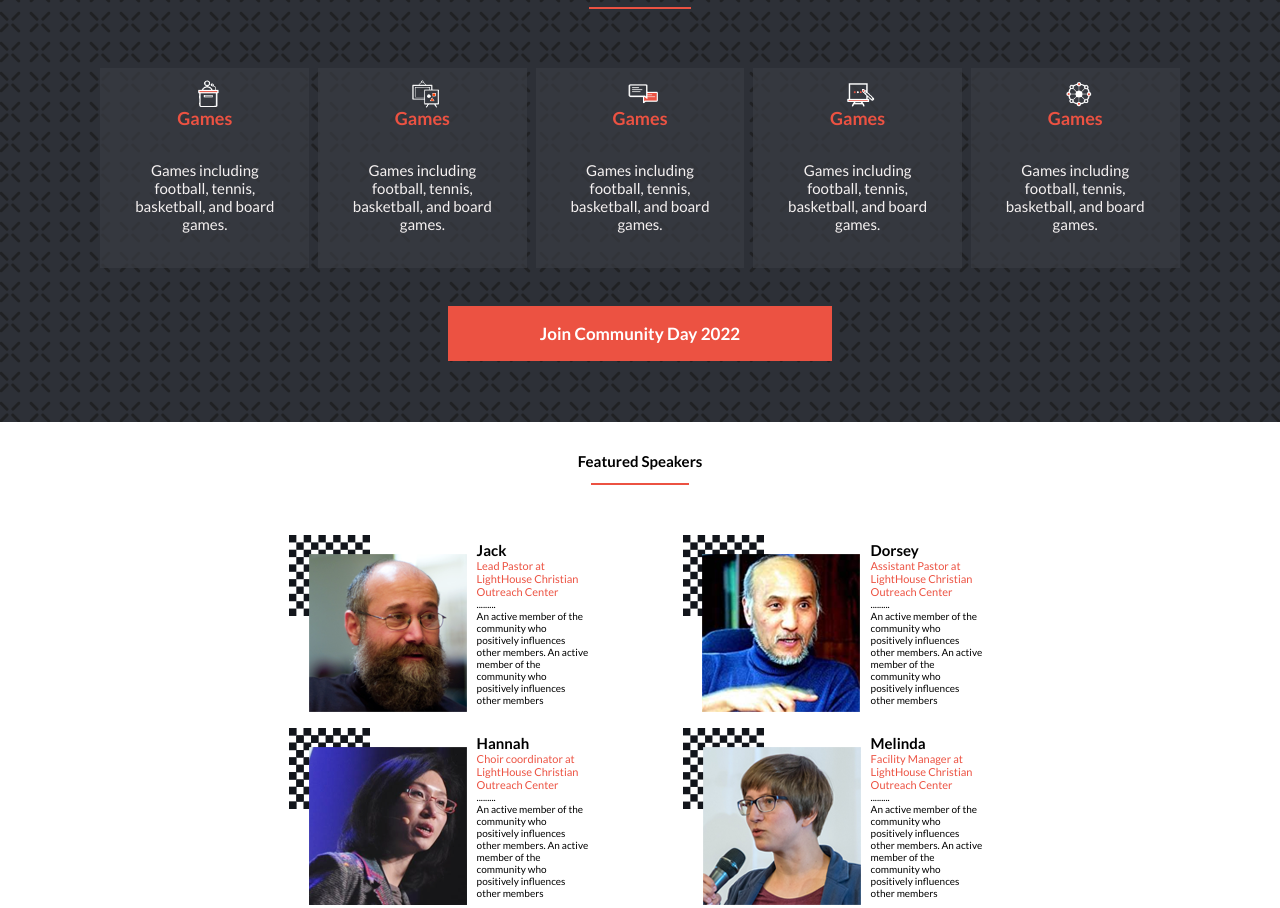
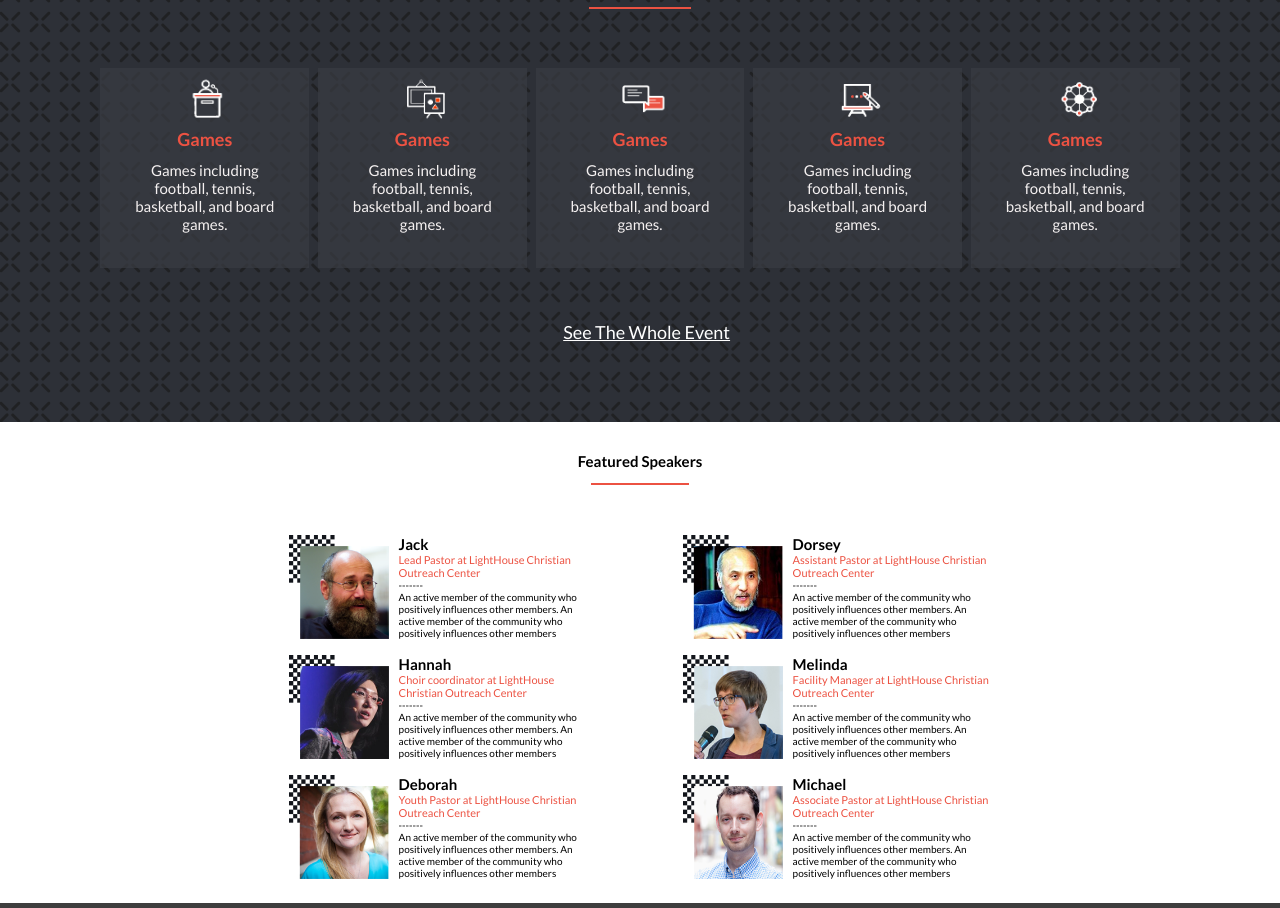
Before and after one commit to demix007/Capstone1-Project-Style-Conference, a website: page index.html in a window 1280 px wide. Shown: the part 826-1734 px from the top of the page. Drawn offline with Linux system fonts and the light colour scheme; a web font is replaced by a local one.

Commit message:
make changes recommended by reviewer to the site

```diff
--- a/about.css
+++ b/about.css
@@ -428,7 +428,6 @@ footer .copyright {
 
   #openMenu,
   #closeMenu,
-  .page-list.home,
   .showcase-intro,
   .partners-section {
     display: none;
@@ -568,7 +567,6 @@ footer .copyright {
     border-radius: 1rem;
     max-width: 50%;
     margin-inline-start: 1.5rem;
-    box-shadow: 0.3rem 0.7rem #e23f2d;
   }
 
   .email {
--- a/about.html
+++ b/about.html
@@ -194,6 +194,7 @@
         </p>
       </div>
       </footer>
-      <script src="modal_script.js"></script>
+      <script src="speakers.js"></script>
+      <script src="switch.js"></script>
 </body>
 </html>
--- a/index.html
+++ b/index.html
@@ -58,7 +58,7 @@
                             <a href="index.html" class="active-tab">Home</a>
                         </li>
                         <li class="page-list lato-font">
-                            <a href="about.html" class="active-tab">About</a>
+                            <a href="about.html">About</a>
                         </li>
                         <li class="page-list lato-font">
                             <a href="#">Services</a>
@@ -155,6 +155,9 @@
                     Join Community Day 2022
                 </button>
             </div>
+            <div class="whole-events-container">
+                <a href="#" class="whole-event">See The Whole Event</a>
+            </div>
         </div>
     </section>
 
--- a/speakers.js
+++ b/speakers.js
@@ -84,7 +84,7 @@ data.forEach((speaker) => {
 
   const dotText = document.createElement('p');
   dotText.setAttribute('id', 'dots');
-  dotText.textContent = '.........';
+  dotText.textContent = '-------';
   contentSection.appendChild(dotText);
 
   const speakerHistory = document.createElement('p');
--- a/style.css
+++ b/style.css
@@ -31,7 +31,8 @@ html {
 .main-navigation,
 .logo,
 .product,
-.menu-nav {
+.menu-nav,
+.whole-events-container {
   display: none;
 }
 
@@ -269,6 +270,14 @@ hr {
   justify-content: center;
 }
 
+.speaker-image {
+    width: 10rem;
+}
+
+.speaker-title {
+    color: #e23f2d;
+}
+
 .speaker-details {
   padding-left: 3%;
   display: flex;
@@ -365,7 +374,8 @@ footer .copyright {
 
   #openMenu,
   #closeMenu,
-  .home-link {
+  .home-link,
+  .events-button-container {
     display: none;
   }
 
@@ -499,7 +509,6 @@ footer .copyright {
     border-radius: 1rem;
     max-width: 50%;
     margin-inline-start: 1.5rem;
-    box-shadow: 0.3rem 0.7rem #e23f2d;
   }
 
   .event-info {
@@ -554,9 +563,10 @@ footer .copyright {
   }
 
   .event .event-img {
-    width: 60%;
+    width: 85%;
     height: unset;
-    margin-top: -4rem;
+    margin-block-start: -32%;
+    margin-block-end: 10%;
     transform: scale(0.3);
   }
 
@@ -587,6 +597,24 @@ footer .copyright {
     margin-block: 10%;
     margin-top: 2.5rem;
     margin-bottom: 62px;
+  }
+
+  .whole-events-container {
+    display: block;
+    width: 30%;
+    padding-block: 2%;
+    margin-inline: auto;
+    height: 7rem;
+    margin-block: 10%;
+    margin-block-start: 1.7%;
+    margin-bottom: 62px;
+  }
+
+  .whole-event {
+    color: #fff;
+    text-transform: capitalize;
+    font-size: 1.8rem;
+    margin-inline-start: 30%;
   }
 
   /* Speakers Section Stylings */
```
Also changed, not shown: README.md.
